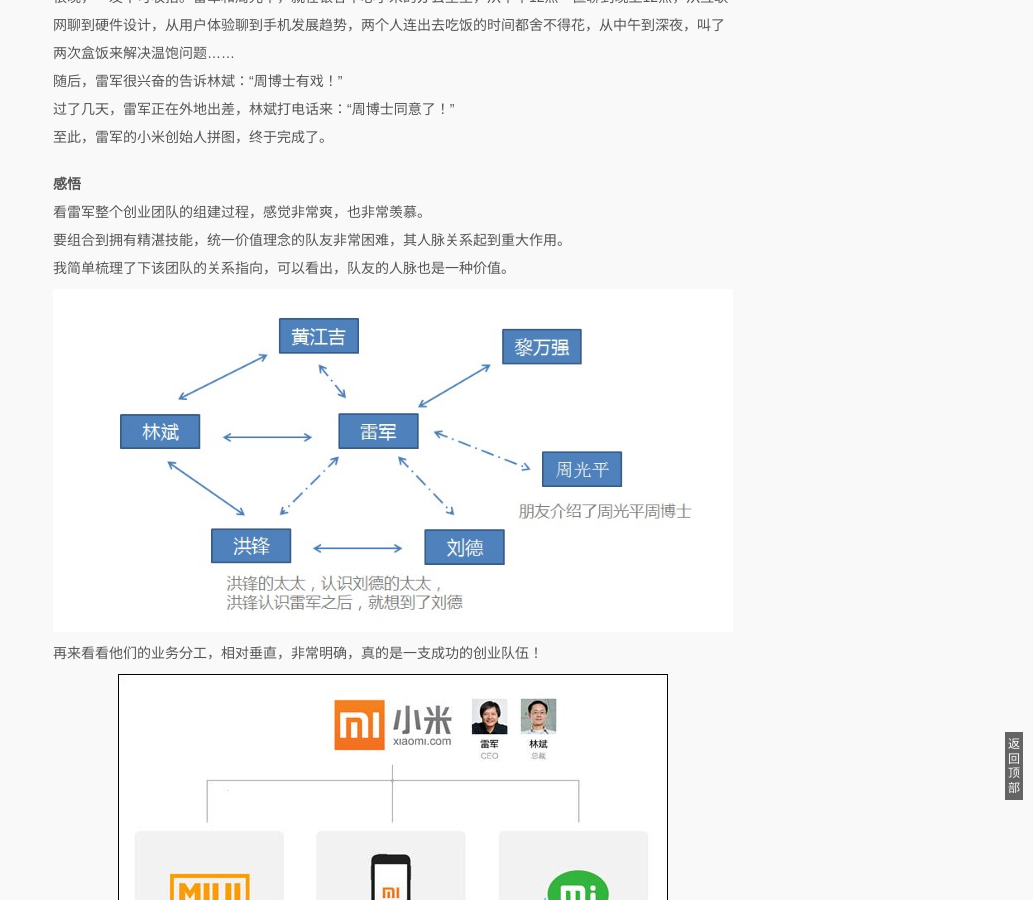
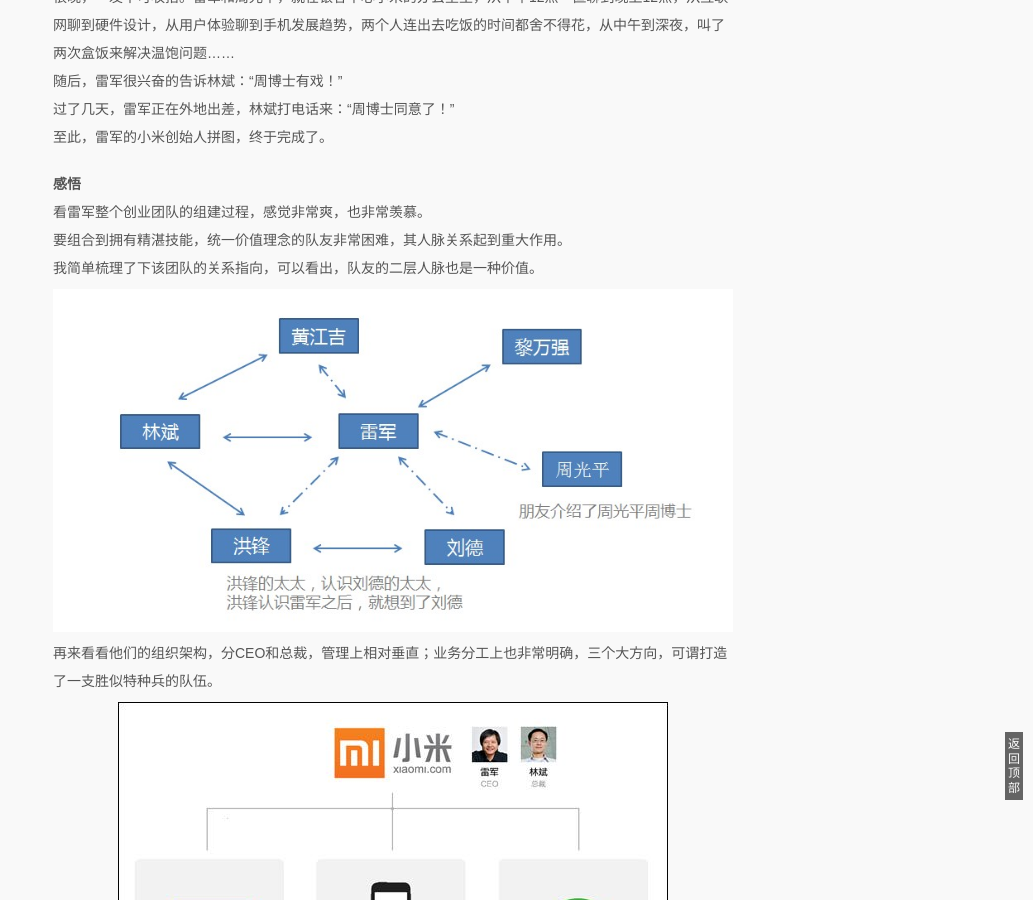
Before and after one commit to laowang24/laowang24.github.com, a Jekyll site: the page built from _posts/2014-01-07-xiaomi-team.markdown, in a window 1280 px wide and 900 px high, scrolled down 4258 px. Shown: the whole window, without its empty margins (247-1280 px from the left). Built offline with Jekyll 4.4.1, drawn with Linux system fonts in a browser that asks for light colours; some web fonts are replaced; Markdown is read by kramdown in place of the engine named in the settings.

Commit message:
update at 2014-01-17

```diff
--- a/_posts/2014-01-07-xiaomi-team.markdown
+++ b/_posts/2014-01-07-xiaomi-team.markdown
@@ -78,9 +78,9 @@ tags:
 **感悟**
 看雷军整个创业团队的组建过程，感觉非常爽，也非常羡慕。
 要组合到拥有精湛技能，统一价值理念的队友非常困难，其人脉关系起到重大作用。
-我简单梳理了下该团队的关系指向，可以看出，队友的人脉也是一种价值。
+我简单梳理了下该团队的关系指向，可以看出，队友的二层人脉也是一种价值。
 ![](/media/images/201401/xiaomi_team_1.jpg)
-再来看看他们的业务分工，相对垂直，非常明确，真的是一支成功的创业队伍！
+再来看看他们的组织架构，分CEO和总裁，管理上相对垂直；业务分工上也非常明确，三个大方向，可谓打造了一支胜似特种兵的队伍。
 ![](/media/images/201401/xiaomi_architecture.jpg)
 
 
```
